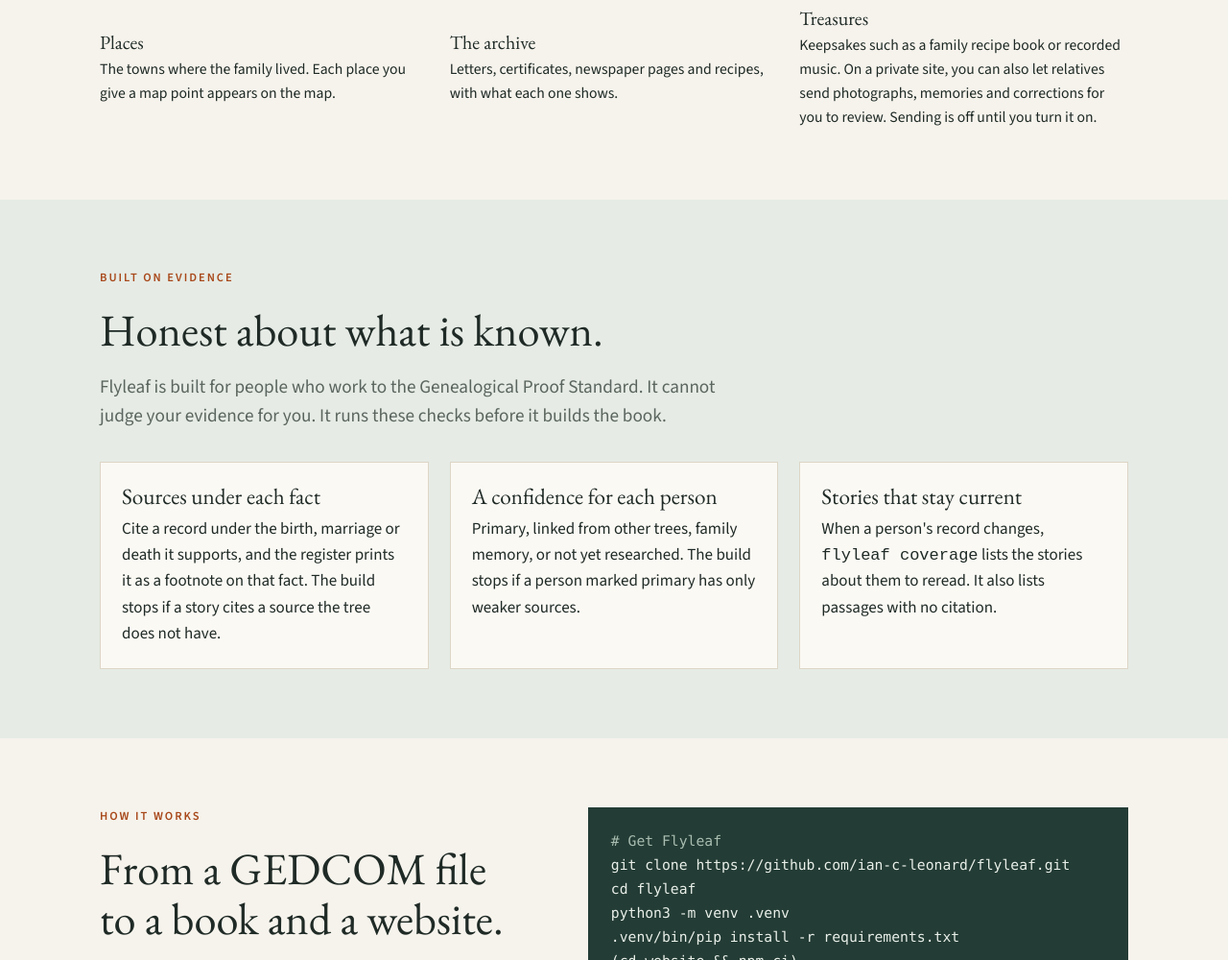
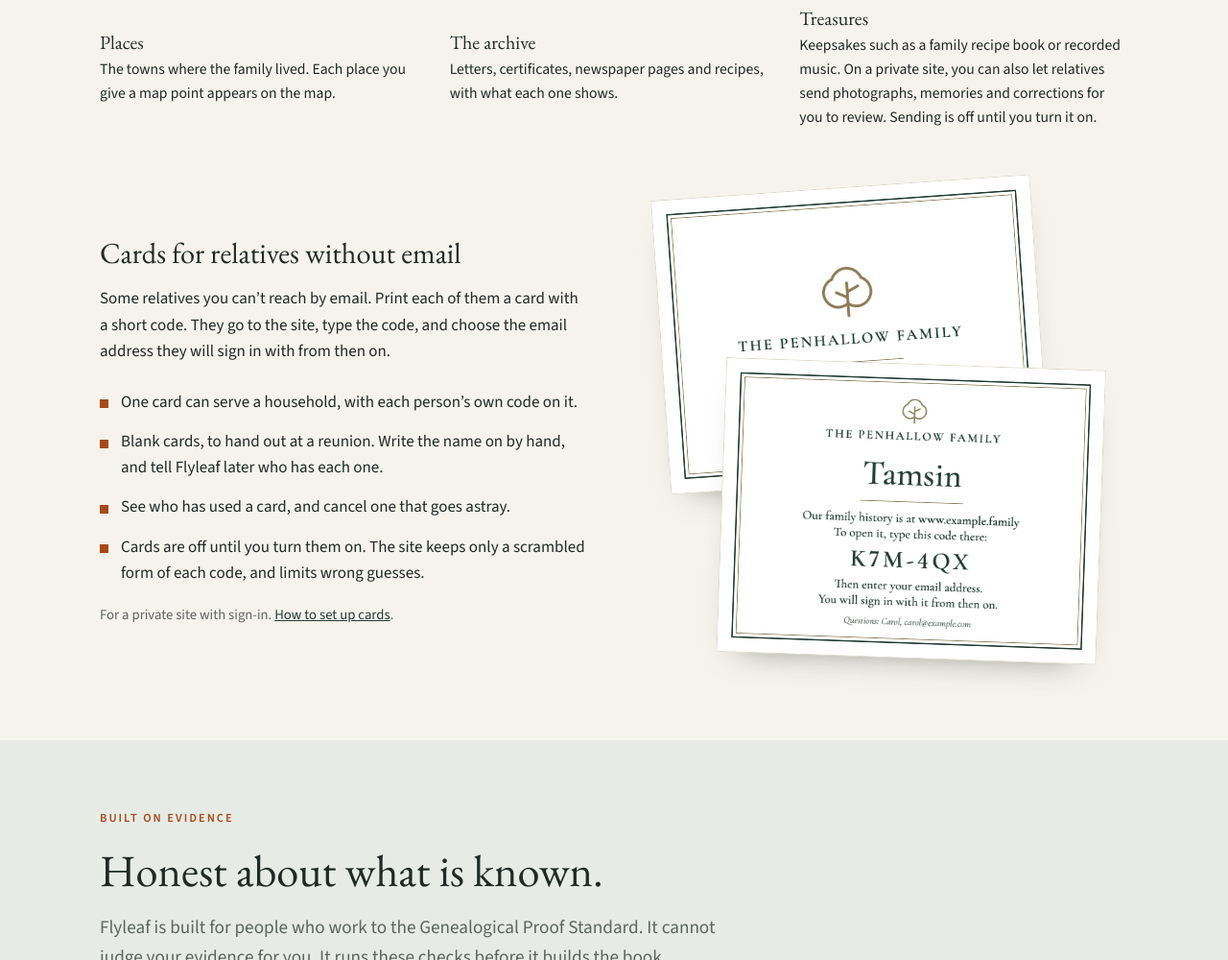
Before and after one commit to ian-c-leonard/flyleaf, a plain HTML site: page pages/index.html in a window 1280 px wide. Shown: the part 2343-3343 px from the top of the page at 96% size. Drawn offline with Linux system fonts and the light colour scheme.

Commit message:
Project site: family cards, and pictures that lift on hover
The website section on flyleaf.family now shows family cards: what they
are for, households, blank cards, cancelling, and how codes are kept, with
a link to the guide. The picture is both sides of a sample card for the
made-up Penhallows, with the example code from the docs.

Every picture on the page rises a little under the pointer, unless the
visitor has asked for reduced motion.

Co-Authored-By: Claude Opus 5.5 <noreply@anthropic.com>

```diff
--- a/pages/index.html
+++ b/pages/index.html
@@ -90,6 +90,22 @@ ul.points li::before { content: ""; position: absolute; left: 0; top: 0.62em; wi
 .gallery img { border: 1px solid var(--line); background: var(--card); aspect-ratio: 16 / 10; object-fit: cover; object-position: top; }
 .gallery figcaption { font-size: 0.98rem; }
 .gallery figcaption strong { display: block; font-family: var(--serif); font-weight: 400; font-size: 1.25rem; }
+.cards { margin-top: 64px; }
+.cards h3 { font-size: 1.9rem; }
+.card-fan { margin: 0; display: grid; justify-items: center; padding-block: 19%; }
+.card-fan img { grid-area: 1 / 1; width: min(78%, 400px); background: #fff; border: 1px solid var(--line); box-shadow: 0 18px 34px -24px rgba(31, 42, 38, 0.55); }
+.card-fan img:first-child { transform: translate(-9%, -33%) rotate(-4deg); }
+.card-fan img:last-child { transform: translate(7%, 27%) rotate(2deg); }
+
+/* Pictures lift a little under the pointer. `translate` is separate from the
+   rotations some of them carry, so the two combine. */
+.browser, .pages img, .book-figure img, .gallery img, .card-fan img { transition: translate 0.25s ease, box-shadow 0.25s ease; }
+.browser:hover, .pages img:hover, .book-figure img:hover, .gallery img:hover, .card-fan img:hover { translate: 0 -6px; box-shadow: 0 30px 46px -24px rgba(31, 42, 38, 0.5); }
+.pages img:hover, .card-fan img:hover { z-index: 1; }
+@media (prefers-reduced-motion: reduce) {
+  .browser, .pages img, .book-figure img, .gallery img, .card-fan img { transition: none; }
+  .browser:hover, .pages img:hover, .book-figure img:hover, .gallery img:hover, .card-fan img:hover { translate: none; }
+}
 
 .evidence { display: grid; grid-template-columns: repeat(3, minmax(0, 1fr)); gap: 22px; margin-top: 32px; }
 .evidence div { background: var(--card); border: 1px solid var(--line); padding: 22px; display: grid; gap: 8px; align-content: start; }
@@ -200,6 +216,23 @@ footer .wrap { display: flex; justify-content: space-between; gap: 18px; flex-wr
         <figure><img src="img/site-archive.webp" alt="The family archive" width="1440" height="900" loading="lazy"><figcaption><strong>The archive</strong>Letters, certificates, newspaper pages and recipes, with what each one shows.</figcaption></figure>
         <figure><img src="img/site-treasures.webp" alt="The family treasures page" width="1440" height="900" loading="lazy"><figcaption><strong>Treasures</strong>Keepsakes such as a family recipe book or recorded music. On a private site, you can also let relatives send photographs, memories and corrections for you to review. Sending is off until you turn it on.</figcaption></figure>
       </div>
+      <div class="split cards">
+        <div class="stack">
+          <h3>Cards for relatives without email</h3>
+          <p>Some relatives you can&rsquo;t reach by email. Print each of them a card with a short code. They go to the site, type the code, and choose the email address they will sign in with from then on.</p>
+          <ul class="points">
+            <li>One card can serve a household, with each person&rsquo;s own code on it.</li>
+            <li>Blank cards, to hand out at a reunion. Write the name on by hand, and tell Flyleaf later who has each one.</li>
+            <li>See who has used a card, and cancel one that goes astray.</li>
+            <li>Cards are off until you turn them on. The site keeps only a scrambled form of each code, and limits wrong guesses.</li>
+          </ul>
+          <p class="small">For a private site with sign-in. <a href="https://github.com/ian-c-leonard/flyleaf/blob/main/docs/hosting.md#cards-for-relatives-whose-email-you-do-not-have">How to set up cards</a>.</p>
+        </div>
+        <figure class="card-fan">
+          <img src="img/site-card-back.webp" alt="The other side of a sample card: the family&rsquo;s name and the site&rsquo;s address" width="1056" height="816" loading="lazy">
+          <img src="img/site-card.webp" alt="A sample card for Tamsin Penhallow, with the site&rsquo;s address and a short code to type" width="1056" height="816" loading="lazy">
+        </figure>
+      </div>
     </div>
   </section>
 
```
Also changed, not shown: pages/img/site-card-back.webp (added), pages/img/site-card.webp (added).
